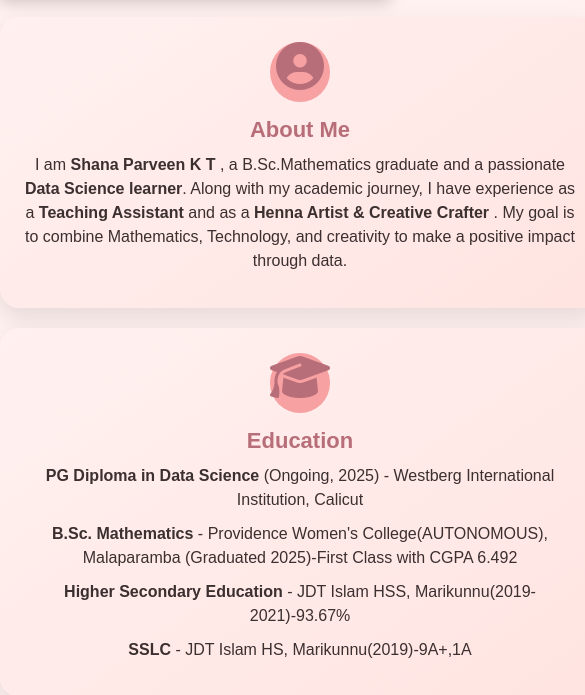
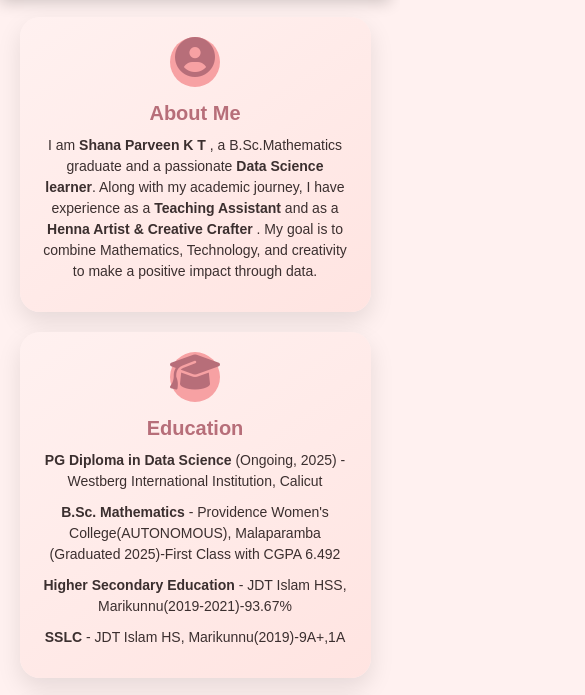
Before and after one commit to shanaparveenkt/portfolio, a plain HTML site: page about.html in a window 390 px wide. Shown: the part 132-827 px from the top of the page, 585 px wide, since content can reach past the window. Drawn offline with Linux system fonts and the light colour scheme.

Commit message:
Update style.css

```diff
--- a/style.css
+++ b/style.css
@@ -339,3 +339,26 @@ footer {
 .footer-icons a:hover {
   color: #f7a1a3;
 }
+
+/* Adjust About cards for smaller screens */
+@media (max-width: 768px) {
+  .about-card {
+    width: 90%;      /* reduce card width on mobile */
+    padding: 20px;   /* adjust padding */
+  }
+
+  .icon-circle {
+    width: 50px;     /* smaller icons */
+    height: 50px;
+    line-height: 50px;
+    font-size: 20px;
+  }
+
+  .about-card h3 {
+    font-size: 20px; /* slightly smaller headings */
+  }
+
+  .about-card p {
+    font-size: 14px; /* slightly smaller text */
+  }
+}
```
